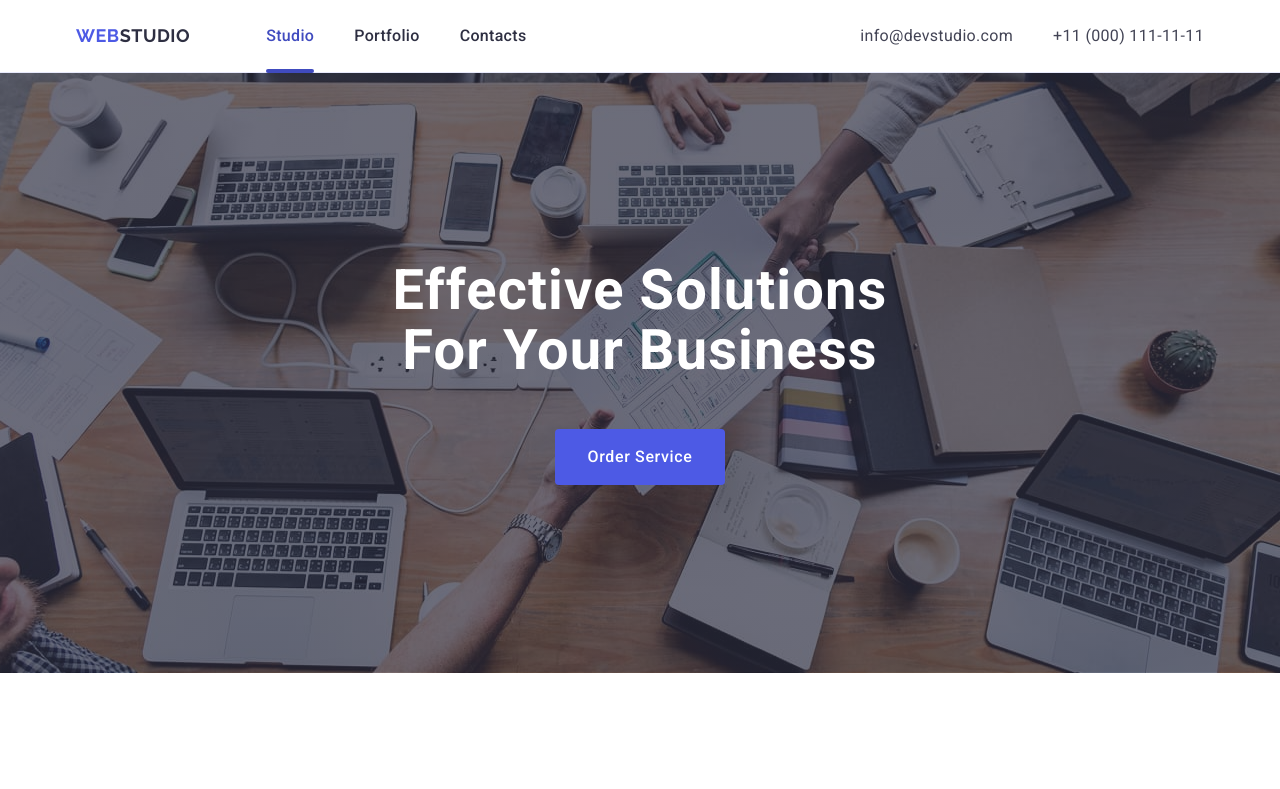
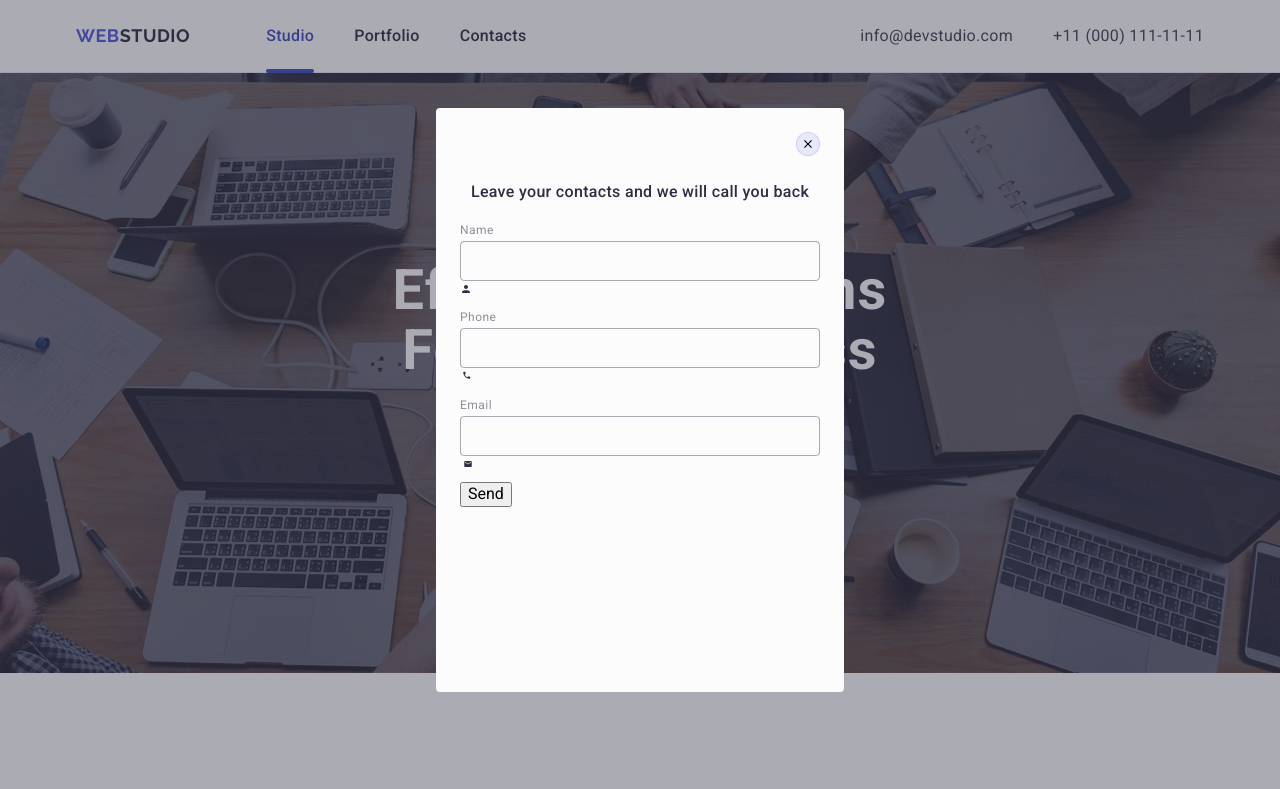
Before and after one commit to Yevka/goit-markup-hw-05, a plain HTML site: page index.html in a window 1280 px wide. Shown: the top 789 px of the page. Drawn offline with nearby package versions, Linux system fonts and the light colour scheme.

Commit message:
hw5first

```diff
--- a/css/styles.css
+++ b/css/styles.css
@@ -450,3 +450,70 @@ a {
   letter-spacing: 0.02em;
   color: #fff;
 }
+
+/* ==============modal============ */
+.backdrop {
+  width: 100%;
+  height: 100%;
+  background-color: rgba(46, 47, 66, 0.4);
+  position: fixed;
+  top: 0;
+}
+
+.modal {
+  min-height: 584px;
+  width: 408px;
+  border-radius: 4px;
+  background-color: #fcfcfc;
+  position: absolute;
+  top: 50%;
+  left: 50%;
+  transform: translate(-50%, -50%);
+  padding: 72px 24px 24px;
+}
+.modal-close {
+  position: absolute;
+  background-color: transparent;
+  border: 1px solid rgba(0, 0, 0, 0.1);
+  top: 24px;
+  right: 24px;
+  border-radius: 50%;
+  background-color: #e7e9fc;
+  width: 24px;
+  height: 24px;
+  display: flex;
+  align-items: center;
+  justify-content: center;
+}
+
+.modal-title {
+  font-weight: 500;
+  font-size: 16px;
+  line-height: 1.5;
+  letter-spacing: 0.02em;
+  text-align: center;
+  color: #2e2f42;
+  margin-bottom: 16px;
+}
+.modal-input {
+  width: 100%;
+  height: 40px;
+  border: 1px solid rgba(46, 47, 66, 0.4);
+  border-radius: 4px;
+  background-color: transparent;
+  /* padding-left: 38px; */
+}
+.modal-input-icon {
+  fill: #2e2f42;
+}
+.modal-label-text {
+  font-size: 12px;
+  line-height: 1.16667;
+  letter-spacing: 0.04em;
+  color: #8e8f99;
+  display: inline-block;
+  margin-bottom: 4px;
+}
+.modal-field {
+  margin-bottom: 8px;
+}
--- a/index.html
+++ b/index.html
@@ -486,5 +486,56 @@
         </div>
       </div>
     </footer>
+    <div class="backdrop">
+      <div class="modal">
+        <button type="button" class="modal-close">
+          <svg class="modal-close-icon" width="8" height="8">
+            <use href="./images/icons.svg#icon-close-black-18dp-2-1"></use>
+          </svg>
+        </button>
+        <p class="modal-title">Leave your contacts and we will call you back</p>
+        <form class="modal-form">
+          <div class="modal-field">
+            <label class="modal-label-text" for="user-name">Name</label>
+            <!-- <div class="modal-imput-cover"> ?????-->
+            <input
+              type="text"
+              class="modal-input"
+              name="user-name"
+              id="user-name"
+            />
+            <svg class="modal-input-icon" width="12" height="12">
+              <!-- </div> ?????-->
+              <use href="./images/icons.svg#icon-person-black-18dp-1"></use>
+            </svg>
+          </div>
+          <div class="modal-field">
+            <label class="modal-label-text" for="user-phone">Phone</label>
+            <input
+              type="tel"
+              class="modal-input"
+              name="user-phone"
+              id="user-phone"
+            />
+            <svg class="modal-input-icon" width="13" height="13">
+              <use href="./images/icons.svg#icon-phone-black-18dp-1"></use>
+            </svg>
+          </div>
+          <div class="modal-field">
+            <label class="modal-label-text" for="user-email">Email</label>
+            <input
+              type="email"
+              class="modal-input"
+              name="user-email"
+              id="user-email"
+            />
+            <svg class="modal-input-icon" width="16" height="12">
+              <use href="./images/icons.svg#icon-email-black-18dp-1"></use>
+            </svg>
+          </div>
+          <button type="submit">Send</button>
+        </form>
+      </div>
+    </div>
   </body>
 </html>
```
